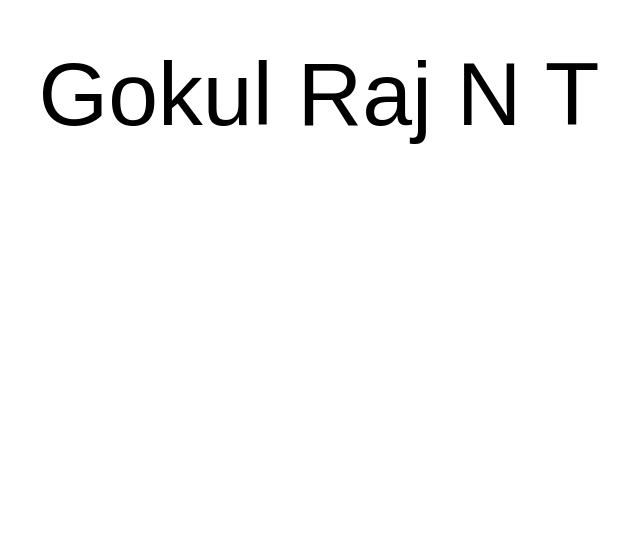
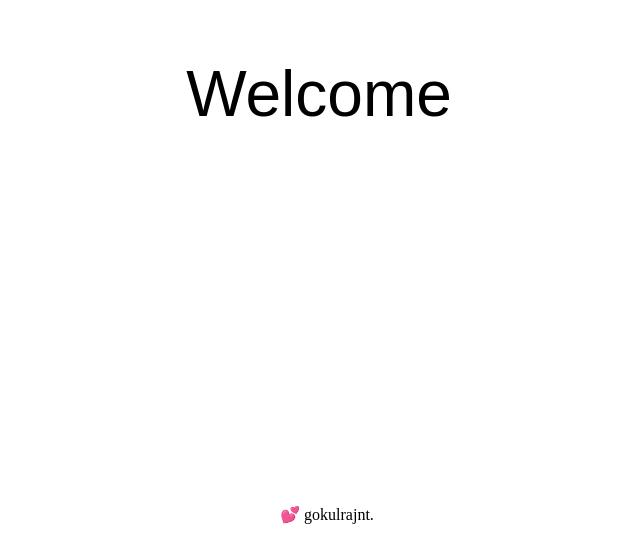
Before and after one commit to gokulrajnt/gokulrajnt.github.io, a plain HTML site: page index.html in a window 1280 px wide. Shown: the part 266-800 px from the top of the page, without its empty margins (321-961 px from the left). Drawn offline with Linux system fonts and the light colour scheme.

Commit message:
Update index.html

```diff
--- a/index.html
+++ b/index.html
@@ -2,13 +2,16 @@
 <html lang="en">
 	<head>
 		<meta charset="utf-8">
-		<title>gokulrajnt</title>
+		<title>Gokul Raj N T</title>
 		<base href="https://gokulrajnt.github.io/">
 		<meta name="viewport" content="width=device-width,initial-scale=1"><link rel="icon" type="image/x-icon" href="assets/logo/g-Logo.png">
 	</head>
 	<body>
-		<div style="position: absolute;top: 45%;left: 50%;font-size: 7vw;-moz-transform: translateX(-50%) translateY(-50%);-webkit-transform: translateX(-50%) translateY(-50%);transform: translateX(-50%) translateY(-50%);font-family: 'Work Sans', sans-serif;">
-			<span >Gokul Raj N T</span>
+		<div class="sale-domain" style="position: absolute;top: 45%;left: 50%;font-size: 5vw;-moz-transform: translateX(-50%) translateY(-50%);-webkit-transform: translateX(-50%) translateY(-50%);transform: translateX(-50%) translateY(-50%);font-family: 'Work Sans', sans-serif;">
+			<span >Welcome</span>
+		</div>
+		<div style="position: fixed;bottom: 10px;text-align: center;width: 100%;">
+			💕 <a style="color: black;text-decoration: none;" target="_blank" href="https://gokulrajnt.com">gokulrajnt</a>.
 		</div>
 	</body>
 </html>
```
